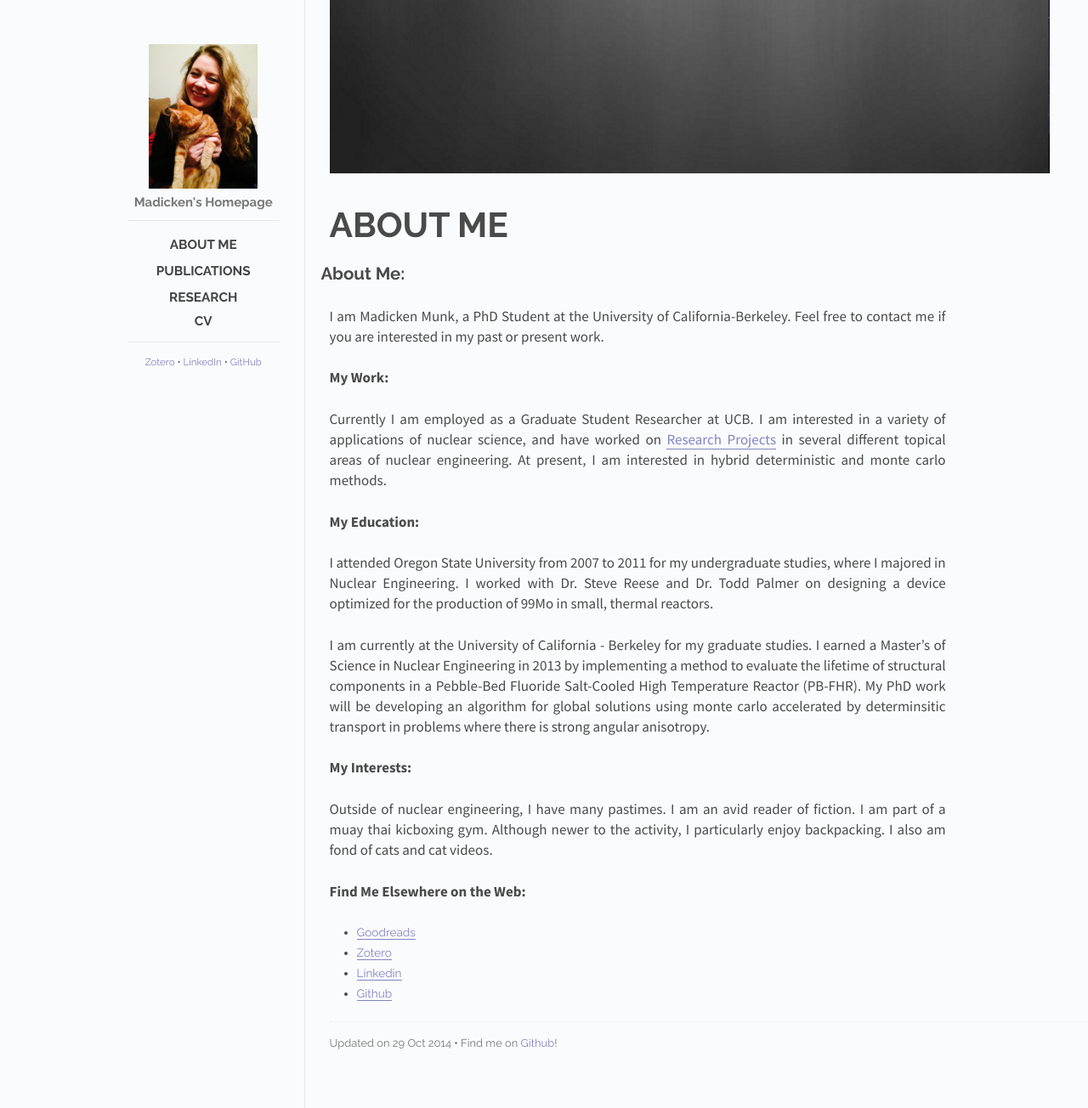
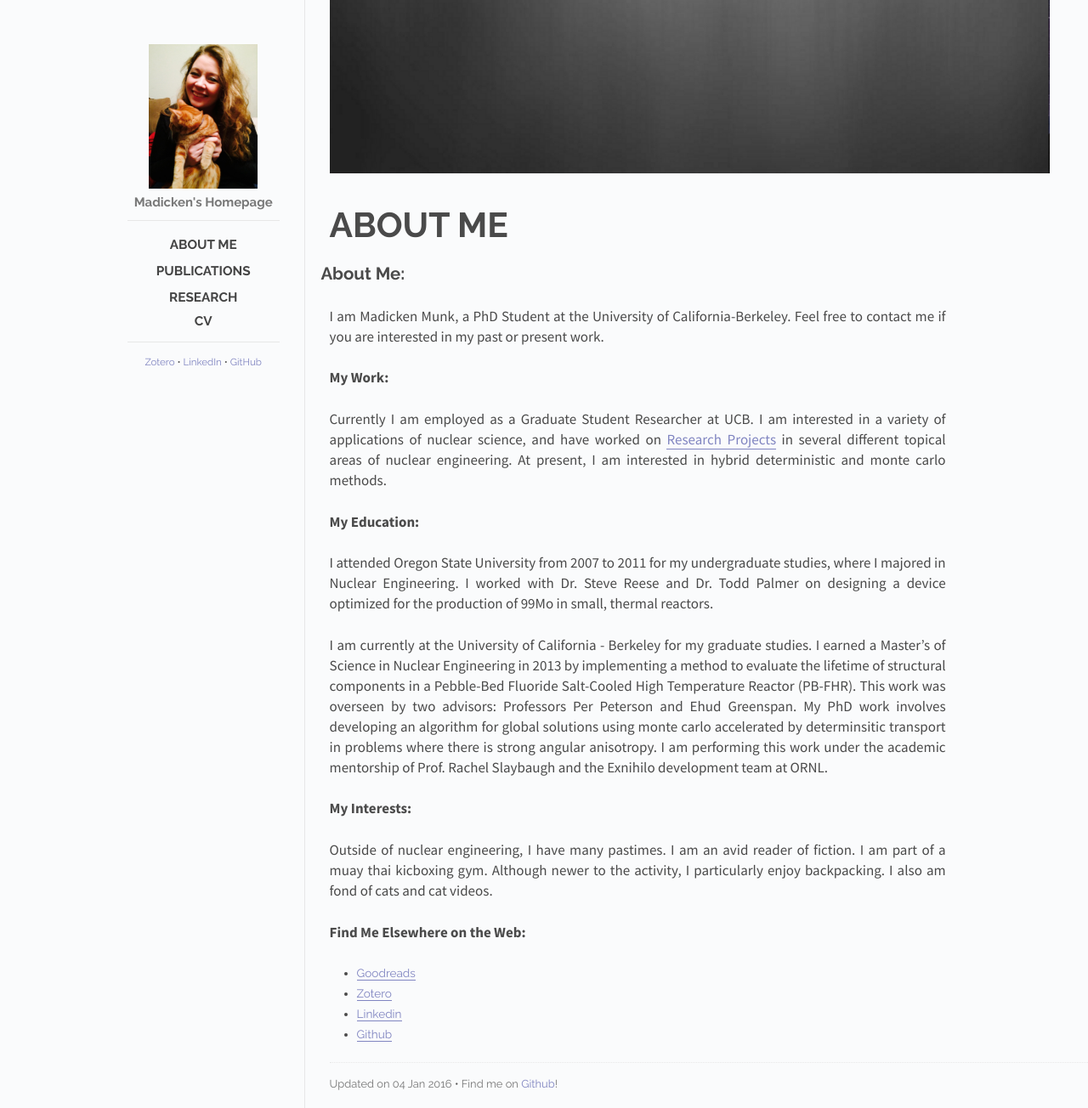
Before and after one commit to munkm/munkm.github.io, a Jekyll site: the page built from _posts/2014-10-29-aboutme.md, in a window 1280 px wide. Shown: the whole page at 85% size. Built offline with Jekyll 4.4.1, drawn with Linux system fonts in a browser that asks for light colours; Markdown is read by kramdown in place of the engine named in the settings.

Commit message:
updating about me content

```diff
--- a/_posts/2014-10-29-aboutme.md
+++ b/_posts/2014-10-29-aboutme.md
@@ -2,7 +2,7 @@
 layout: post
 title: About Me
 cover: kittenparty.jpeg
-date:   2014-10-29
+date:   2016-01-04
 categories: posts
 ---
 
@@ -18,7 +18,7 @@ Currently I am employed as a Graduate Student Researcher at UCB. I am interested
 
 I attended Oregon State University from 2007 to 2011 for my undergraduate studies, where I majored in Nuclear Engineering. I worked with Dr. Steve Reese and Dr. Todd Palmer on designing a device optimized for the production of 99Mo in small, thermal reactors.
 
-I am currently at the University of California - Berkeley for my graduate studies. I earned a Master's of Science in Nuclear Engineering in 2013 by implementing a method to evaluate the lifetime of structural components in a Pebble-Bed Fluoride Salt-Cooled High Temperature Reactor (PB-FHR). My PhD work will be developing an algorithm for global solutions using monte carlo accelerated by determinsitic transport in problems where there is strong angular anisotropy.
+I am currently at the University of California - Berkeley for my graduate studies. I earned a Master's of Science in Nuclear Engineering in 2013 by implementing a method to evaluate the lifetime of structural components in a Pebble-Bed Fluoride Salt-Cooled High Temperature Reactor (PB-FHR). This work was overseen by two advisors: Professors Per Peterson and Ehud Greenspan. My PhD work involves developing an algorithm for global solutions using monte carlo accelerated by determinsitic transport in problems where there is strong angular anisotropy. I am performing this work under the academic mentorship of Prof. Rachel Slaybaugh and the Exnihilo development team at ORNL.
 
 **My Interests:**
 
```
